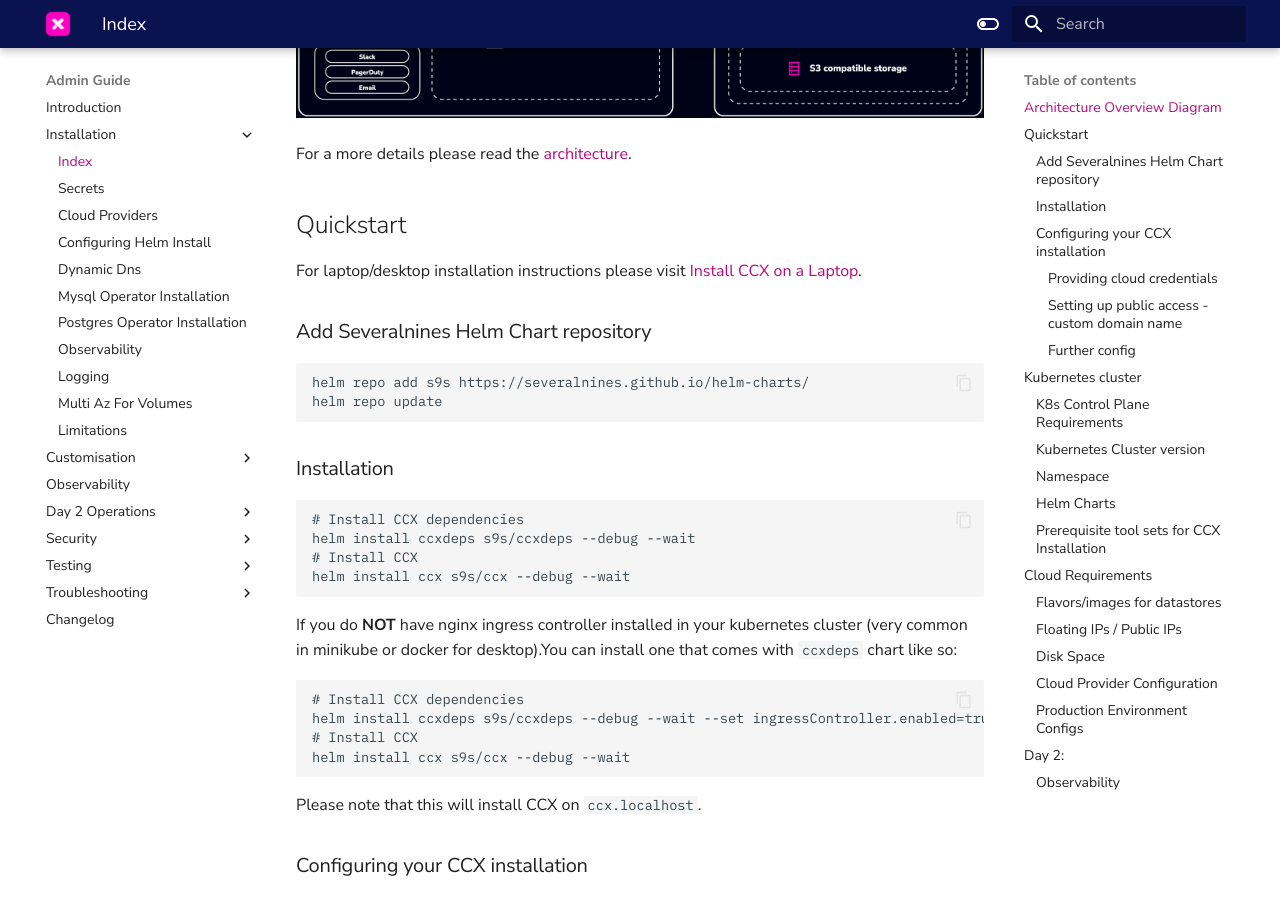
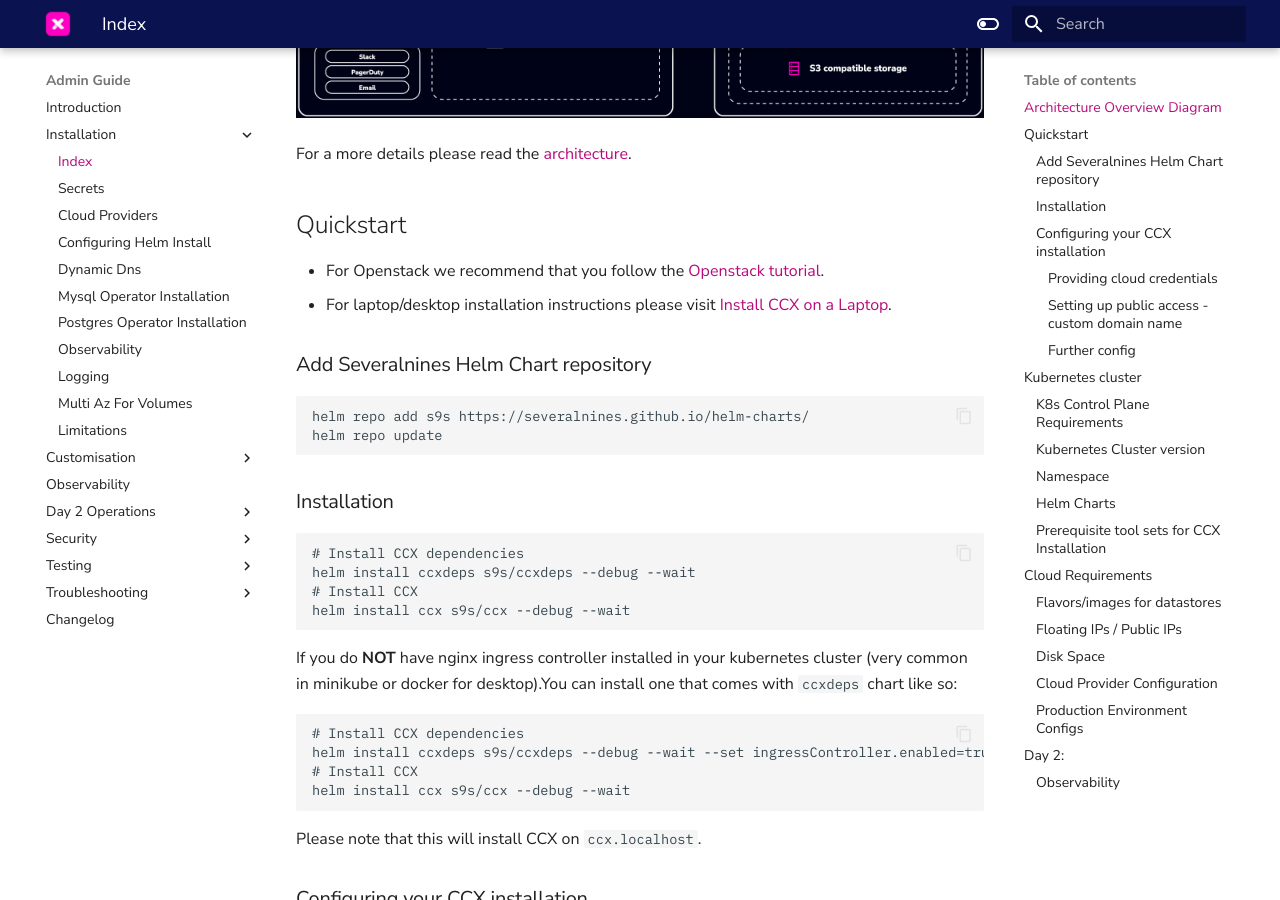
Before and after one commit to severalnines/ccx-docs, an MkDocs documentation site: the page built from docs/admin/Installation/Index.md, in a window 1280 px wide and 900 px high, scrolled down 864 px. Built offline with MkDocs 1.6.1 and Material for MkDocs 9.7.7, drawn with Linux system fonts in a browser that asks for light colours; comment, search, counter and statistics services are not loaded.

Commit message:
updated linking

```diff
--- a/docs/admin/Installation/Index.md
+++ b/docs/admin/Installation/Index.md
@@ -11,7 +11,9 @@
 
 ## Quickstart
 
-For laptop/desktop installation instructions please visit [Install CCX on a Laptop](CCX-Install-Laptop.md).
+- For Openstack we recommend that you follow the [Openstack tutorial](Tutorial-openstack.md).
+- For laptop/desktop installation instructions please visit [Install CCX on a Laptop](CCX-Install-Laptop.md).
+
 
 ### Add Severalnines Helm Chart repository
 
```
